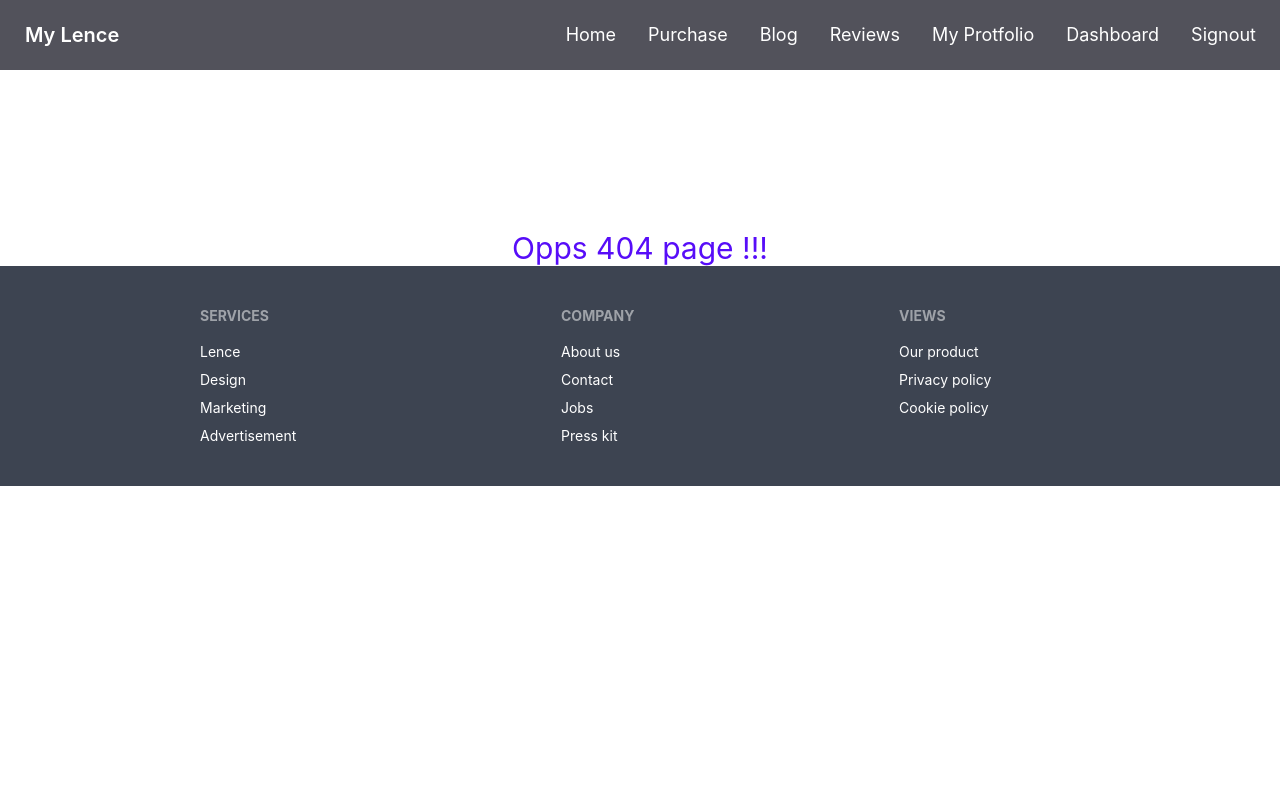
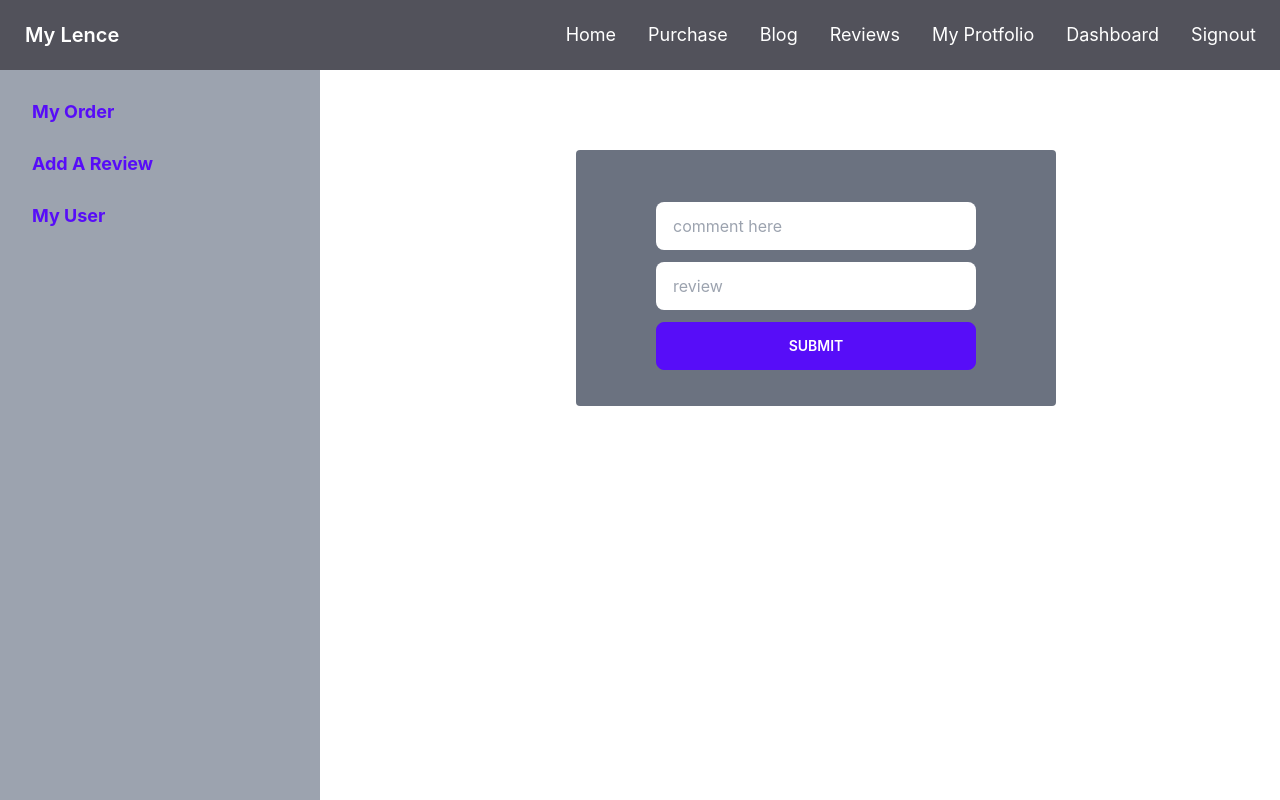
Before and after one commit to firoj7github/gym-web, a React (Create React App) app: page /dashboard/addReview in a window 1280 px wide. Shown: the top 800 px of the page. Built offline with nearby package versions, Linux system fonts and the light colour scheme; no server answers; sample sign-in values are in the browser's storage.

Commit message:
eight-commit

```diff
--- a/src/App.js
+++ b/src/App.js
@@ -17,6 +17,7 @@ import MyAppionment from './pages/Dashboard/MyAppionment';
 import MyReview from './pages/Dashboard/MyReview';
 import Footer from './pages/Shared/Footer/Footer';
 import Reviews from './pages/Reviews/Reviews';
+import AddReview from './pages/Dashboard/AddReview';
 
 
 
@@ -49,6 +50,7 @@ function App() {
         }>
          <Route index element={<MyAppionment></MyAppionment>}></Route>
          <Route path='myReview' element={<MyReview></MyReview>}></Route>
+         <Route path='addReview' element={<AddReview></AddReview>}></Route>
 
         </Route>
       </Routes>
--- /dev/null
+++ b/src/pages/Dashboard/AddReview.js
@@ -0,0 +1,52 @@
+import React, { useState } from 'react';
+
+const AddReview = () => {
+    const [comment, setComment]=useState('');
+    const [reviews, setReview]=useState('');
+    const handleComment=event=>{
+        event.preventDefault();
+        const comment=event.target.value;
+        setComment(comment);
+    }
+    const handleReview=event=>{
+        event.preventDefault();
+        const review=event.target.value;
+        setReview(review);
+    }
+    const handleReviews =event=>{
+
+
+        event.preventDefault();
+
+        const review ={
+
+          userComment:comment,
+          userReview:reviews
+        }
+        fetch('http://localhost:5000/review',{
+  method:'POST',
+  headers:{'content-type':'application/json'},
+  body:JSON.stringify(review)
+})
+.then(res=>res.json())
+.then(data=>{console.log(data)
+
+
+
+
+})
+    }
+    return (
+        <div className='bg-gray-500 w-1/2 ml-64 rounded pt-5 h-64 mb-40 mt-20'>
+            <form onSubmit={handleReviews} className='grid grid-cols-1 gap-3 justify-center ml-20 mb-20 mt-8 '>
+
+
+           <input onChange={handleComment}  type="text" name='comment' placeholder="comment here" class="input w-full max-w-xs" />
+           <input onChange={handleReview} type="text" name='review' placeholder="review " class="input w-full max-w-xs" />
+           <input type="submit" value='submit' class="btn btn-primary w-full max-w-xs" />
+                   </form>
+            </div>
+    );
+};
+
+export default AddReview;
--- a/src/pages/Dashboard/Dashboard.js
+++ b/src/pages/Dashboard/Dashboard.js
@@ -16,7 +16,8 @@ const Dashboard = () => {
     <label for="my-drawer-2" class="drawer-overlay"></label>
     <ul class="menu p-4 overflow-y-auto w-80 bg-gray-400 text-base-content">
     <li><Link to='/dashboard' className='text-lg font-bold text-primary'>My Order</Link></li>
-            <li><Link to='/dashboard/myReview' className='text-lg font-bold text-primary'>My User</Link></li>
+    <li><Link to='/dashboard/addReview' className='text-lg font-bold text-primary'>Add A Review</Link></li>
+    <li><Link to='/dashboard/myReview' className='text-lg font-bold text-primary'>My User</Link></li>
 
     </ul>
 
--- a/src/pages/Reviews/Reviews.js
+++ b/src/pages/Reviews/Reviews.js
@@ -5,8 +5,7 @@ import auth from '../../firebase.init';
 
 const Reviews = () => {
     const [user] = useAuthState(auth);
-    const [comment, setComment]=useState('');
-    const [reviews, setReview]=useState('');
+
 
     const [views, setView]=useState([]);
     useEffect(()=>{
@@ -14,39 +13,8 @@ const Reviews = () => {
         .then(res=>res.json())
         .then(data=> setView(data))
     },[])
-    const handleComment=event=>{
-        event.preventDefault();
-        const comment=event.target.value;
-        setComment(comment);
-    }
-    const handleReview=event=>{
-        event.preventDefault();
-        const review=event.target.value;
-        setReview(review);
-    }
-    const handleReviews =event=>{
 
 
-        event.preventDefault();
-
-        const review ={
-
-          userComment:comment,
-          userReview:reviews
-        }
-        fetch('http://localhost:5000/review',{
-  method:'POST',
-  headers:{'content-type':'application/json'},
-  body:JSON.stringify(review)
-})
-.then(res=>res.json())
-.then(data=>{console.log(data)
-
-
-
-
-})
-    }
     console.log(views);
     return (
         <div>
@@ -76,15 +44,7 @@ const Reviews = () => {
         </table>
 
 
-            <div className='bg-gray-500 w-1/2 ml-80 rounded pt-5 h-64 mb-40'>
-            <form onSubmit={handleReviews} className='grid grid-cols-1 gap-3 justify-center ml-44 mb-20 mt-8 '>
 
-
-           <input onChange={handleComment}  type="text" name='comment' placeholder="comment here" class="input w-full max-w-xs" />
-           <input onChange={handleReview} type="text" name='review' placeholder="review " class="input w-full max-w-xs" />
-           <input type="submit" value='submit' class="btn btn-primary w-full max-w-xs" />
-                   </form>
-            </div>
 
 
         </div>
```
